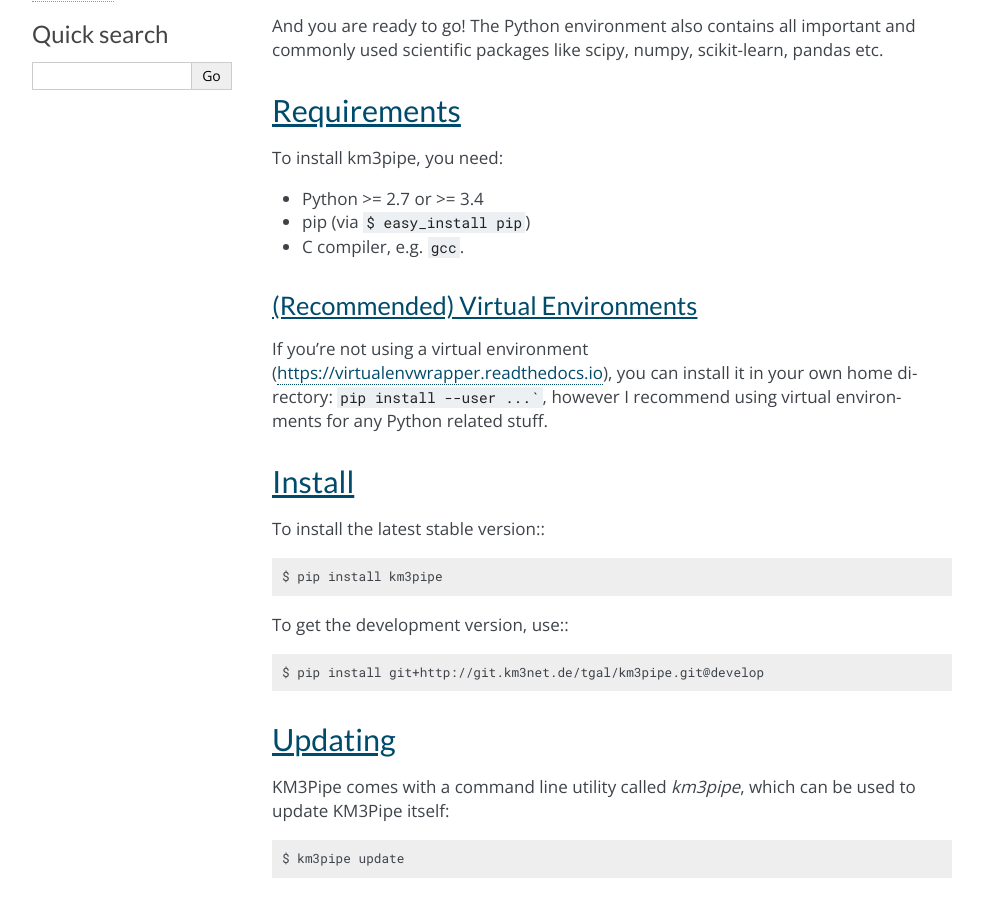
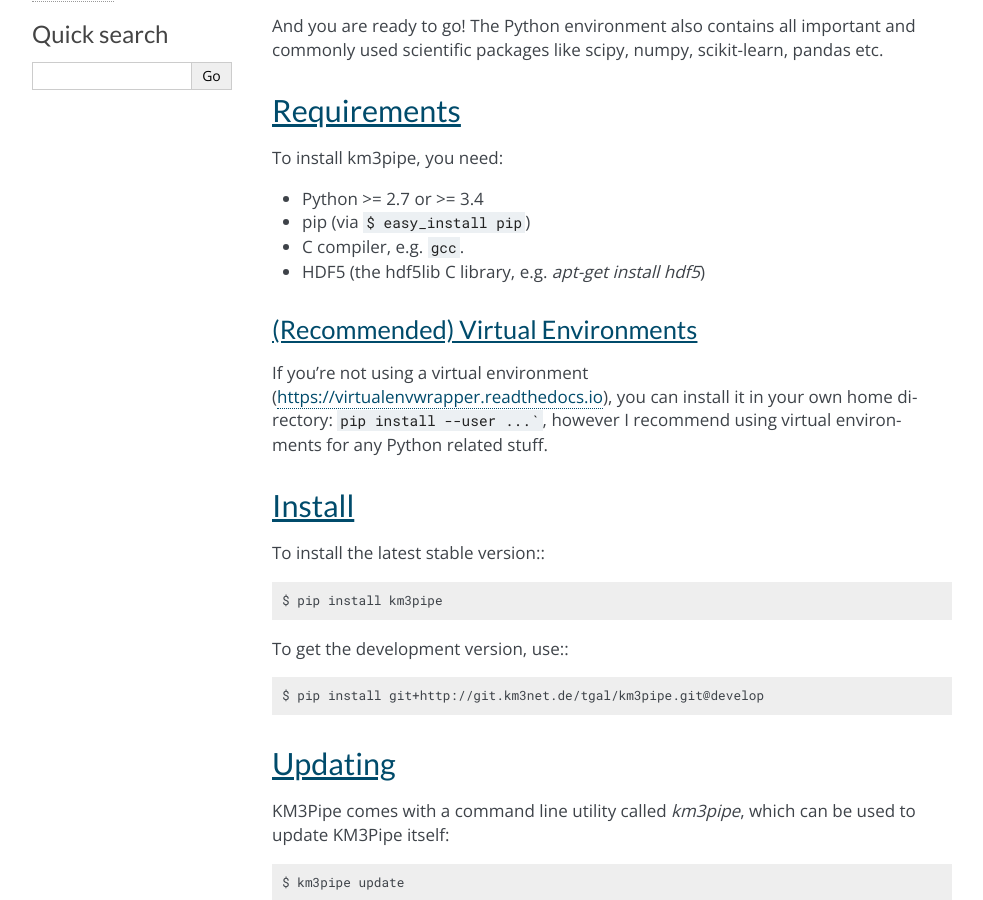
Before and after one commit to tamasgal/km3pipe, a Sphinx documentation site: the page built from docs/install.rst, in a window 1280 px wide and 900 px high, scrolled down 504 px. Shown: the whole window, without its empty margins (148-1131 px from the left). Built offline with Sphinx 7.4.7, drawn with Linux system fonts in a browser that asks for light colours; formulas are drawn with MathJax 3; pages that are not in the unit, such as notebooks, are missing from menus; the version number could not be read and is left out.

Commit message:
add hdf5 to requirement list

```diff
--- a/docs/install.rst
+++ b/docs/install.rst
@@ -27,6 +27,8 @@
 - pip (via ``$ easy_install pip``)
 
 - C compiler, e.g. ``gcc``.
+
+- HDF5 (the hdf5lib C library, e.g. `apt-get install hdf5`)
 
 (Recommended) Virtual Environments
 ^^^^^^^^^^^^^^^^^^^^^^^^^^^^^^^^^^
```
